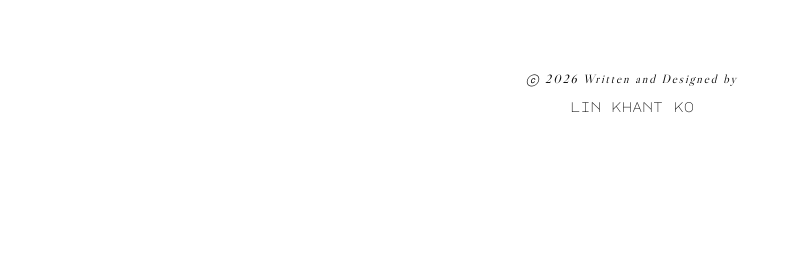
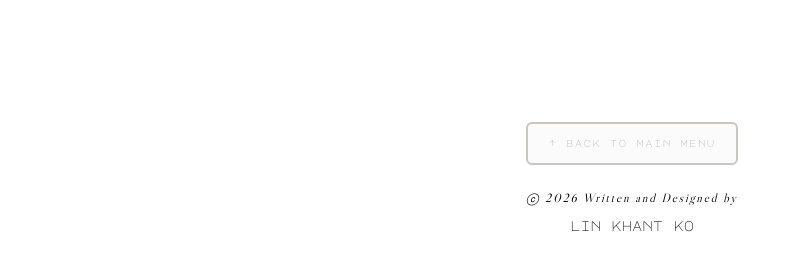
Before and after one commit to Linkhant19/portfolio, a React (Vite) app: page / in a window 1280 px wide. Shown: the part 4201-4458 px from the top of the page, without its empty margins (0-801 px from the left). Before the commit the page ends 4358 px from the top, so only its background shows below. Built offline with nearby package versions, Linux system fonts and the light colour scheme.

Commit message:
minor mobile improvments and scroll up button added

```diff
--- a/src/components/portfolio/RetroComputer.jsx
+++ b/src/components/portfolio/RetroComputer.jsx
@@ -197,6 +197,7 @@ export default function RetroComputer({ project }) {
                         target="_blank"
                         rel="noopener noreferrer"
                         className="
+                            mb-10
                             cursor-pointer
                             font-major-mono text-sm
                             underline underline-offset-4
--- a/src/components/ui/Footer.jsx
+++ b/src/components/ui/Footer.jsx
@@ -9,11 +9,44 @@ export default function Footer() {
                 text-center
             "
         >
+            <a
+                href="#top"
+                className="
+                    inline-flex
+                    items-center
+                    gap-2
+
+                    rounded-md
+                    border-2 border-stone-500
+                    bg-stone-100
+
+                    px-5 py-3
+
+                    font-major-mono
+                    text-[10px]
+                    tracking-[0.14em]
+                    text-stone-700
+
+
+                    transition-all
+                    duration-500
+
+                    opacity-40
+                    hover:opacity-100
+                    hover:-translate-y-0.5
+
+                    active:translate-x-[2px]
+                    active:translate-y-[2px]
+                "
+            >
+                ↑ back to main menu
+            </a>
             <p
                 className="
                     font-caslon
                     text-[12px] italic
                     tracking-[0.16em]
+                    mt-6
                 "
             >
                 ⓒ 2026 Written and Designed by
--- a/src/components/ui/SideSignature.tsx
+++ b/src/components/ui/SideSignature.tsx
@@ -75,11 +75,9 @@ export default function SideSignature({ selectedCharacter }) {
                 top-0
                 z-50
 
-                hidden
+
                 h-dvh
                 w-16
-
-                lg:block
             "
         >
 
@@ -92,6 +90,8 @@ export default function SideSignature({ selectedCharacter }) {
                     right-8
                     w-5
                     overflow-hidden
+                    hidden
+                    lg:block
                 "
             >
                 {streamItems.map((item) => (
@@ -131,7 +131,8 @@ export default function SideSignature({ selectedCharacter }) {
             <div
                 className="
                     absolute
-                    right-0
+                    -right-3.5
+                    lg:right-0
                     top-1/2
 
                     flex
@@ -141,9 +142,12 @@ export default function SideSignature({ selectedCharacter }) {
                     whitespace-nowrap
 
                     font-major-mono
-                    text-[9px]
+                    text-[8.5px]
+                    lg:text-[9px]
                     tracking-[0.3em]
                     text-stone-500/70
+
+
 
                     [writing-mode:vertical-rl]
                 "
--- a/src/data/projects.js
+++ b/src/data/projects.js
@@ -89,6 +89,12 @@ export const projects = [
             "custom illustrations",
             "responsive design",
             "visual storytelling",
+        ],
+        links: [
+            {
+                label: "github",
+                url: "https://linkhant19.github.io/ShadowsOfYou",
+            },
         ],
         image: PortfolioGif,
     },
--- a/src/index.css
+++ b/src/index.css
@@ -1,4 +1,13 @@
 @import "tailwindcss";
+
+/* cutting off scrolling, mainly for my small screen users */
+html,
+body,
+#root {
+    width: 100%;
+    max-width: 100%;
+    overflow-x: clip;
+}
 
 /* Major Mono Display */
 @font-face {
```
